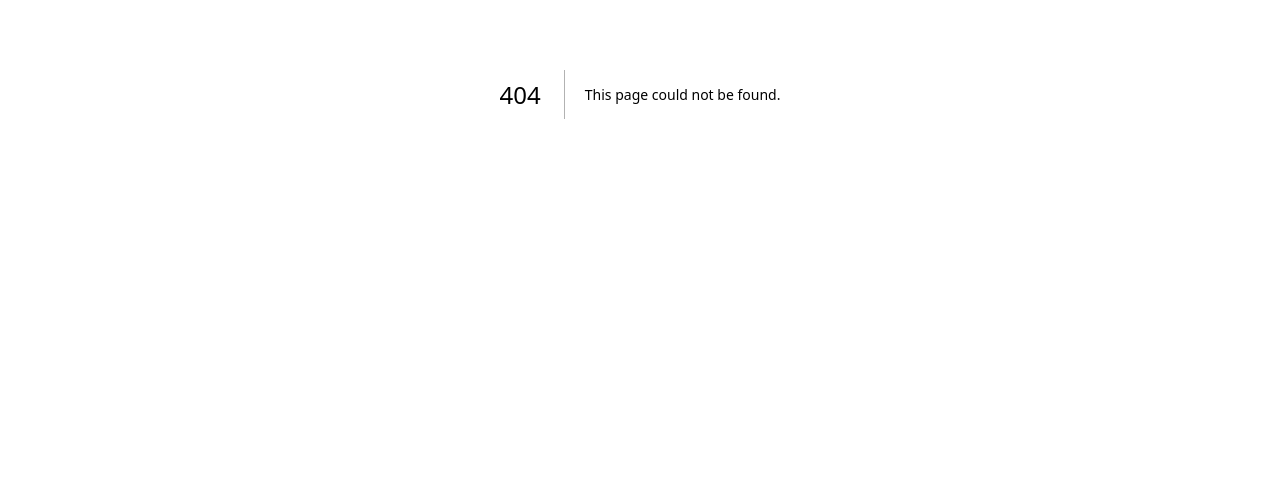
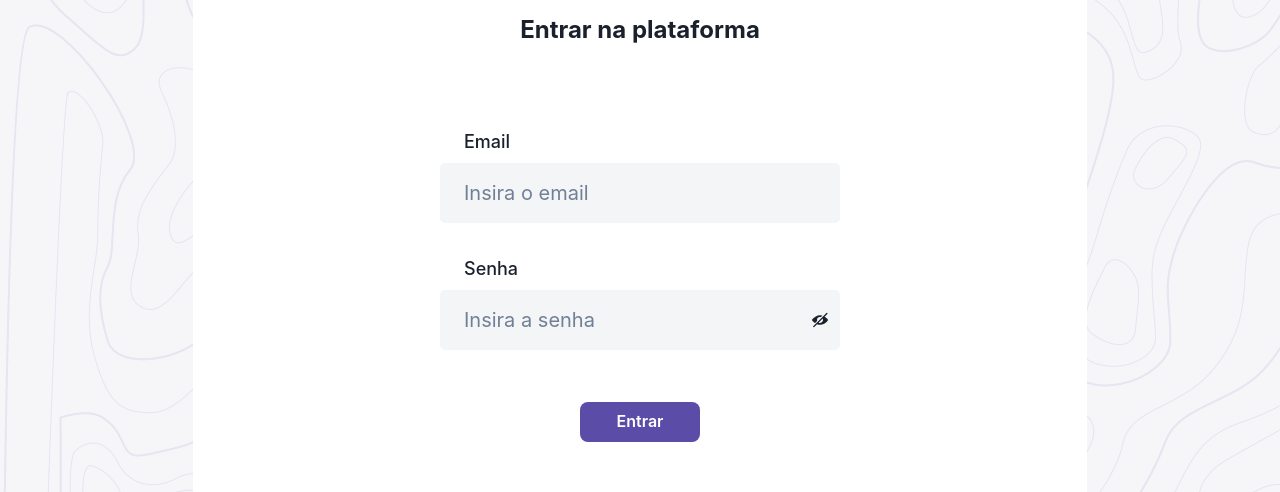
Before and after one commit to YanAnderson-bit/E-Dash, a Next.js app: page /login in a window 1280 px wide. Before the commit this address had no page. Shown: the part 306-798 px from the top of the page. Built offline with nearby package versions, Linux system fonts and the light colour scheme.

Commit message:
Creates layout

```diff
--- a/src/pages/_app.tsx
+++ b/src/pages/_app.tsx
@@ -2,10 +2,13 @@ import '@/styles/globals.css';
 import { ChakraProvider } from '@chakra-ui/react';
 import type { AppProps } from 'next/app';
 
+import Layout from './layout';
 export default function App({ Component, pageProps }: AppProps) {
   return (
     <ChakraProvider>
-      <Component {...pageProps} />
+      <Layout>
+        <Component {...pageProps} />
+      </Layout>
     </ChakraProvider>
   );
 }
--- /dev/null
+++ b/src/pages/layout.tsx
@@ -0,0 +1,10 @@
+import { Box } from '@chakra-ui/react';
+import { ReactNode } from 'react';
+
+export default function Layout({ children }: any) {
+  return (
+    <Box bgColor="#F6F6F9" bgImage="/background.png">
+      {children}
+    </Box>
+  );
+}
--- /dev/null
+++ b/src/pages/login.tsx
@@ -0,0 +1,10 @@
+import LoginForm from '@/components/LoginForm';
+import { Box } from '@chakra-ui/react';
+
+export default function Login() {
+  return (
+    <Box display="flex" justifyContent="center">
+      <LoginForm />
+    </Box>
+  );
+}
--- a/src/styles/globals.css
+++ b/src/styles/globals.css
@@ -3,8 +3,3 @@
   margin: 0;
 
 }
-
-main{
-   background: transparent url('/background.png') 0% 0% no-repeat padding-box;
-   background-color: #F6F6F9;
-}
```
